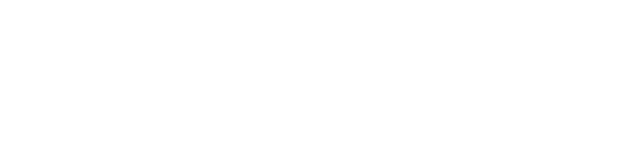
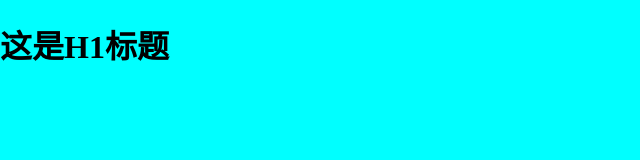
Before and after one commit to dongbeiwudaxia/project_01, a plain HTML site: page index.html in a window 1280 px wide. Shown: the whole page, without its empty margins (0-640 px from the left). Drawn offline with Linux system fonts and the light colour scheme.

Commit message:
修改了index.css

```diff
--- /dev/null
+++ b/index.css
@@ -0,0 +1,6 @@
+html,
+body {
+  margin: 0;
+  padding: 0;
+  background-color: cyan;
+}
--- a/index.html
+++ b/index.html
@@ -5,8 +5,11 @@
   <meta http-equiv="X-UA-Compatible" content="IE=edge">
   <meta name="viewport" content="width=device-width, initial-scale=1.0">
   <title>Document</title>
+  <link rel="stylesheet" href="./index.css">
 </head>
 <body>
+  <h1>这是H1标题</h1>
 
+  <script src="./index.js"></script>
 </body>
 </html>
```
Also changed, not shown: index.js (added).
